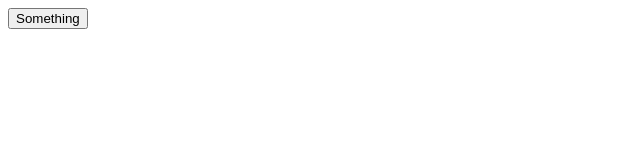
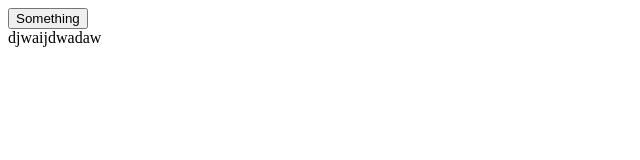
Before and after one commit to TheBuBLiK/test, a plain HTML site: page index.html in a window 1280 px wide. Shown: the whole page, without its empty margins (0-640 px from the left). Drawn offline with Linux system fonts and the light colour scheme.

Commit message:
form ahas been added

```diff
--- a/index.html
+++ b/index.html
@@ -8,6 +8,7 @@
   </head>
   <body>
     <button>Something</button>
+    <form>djwaijdwadaw</form>
     <script src="./main.js"></script>
   </body>
 </html>
```
